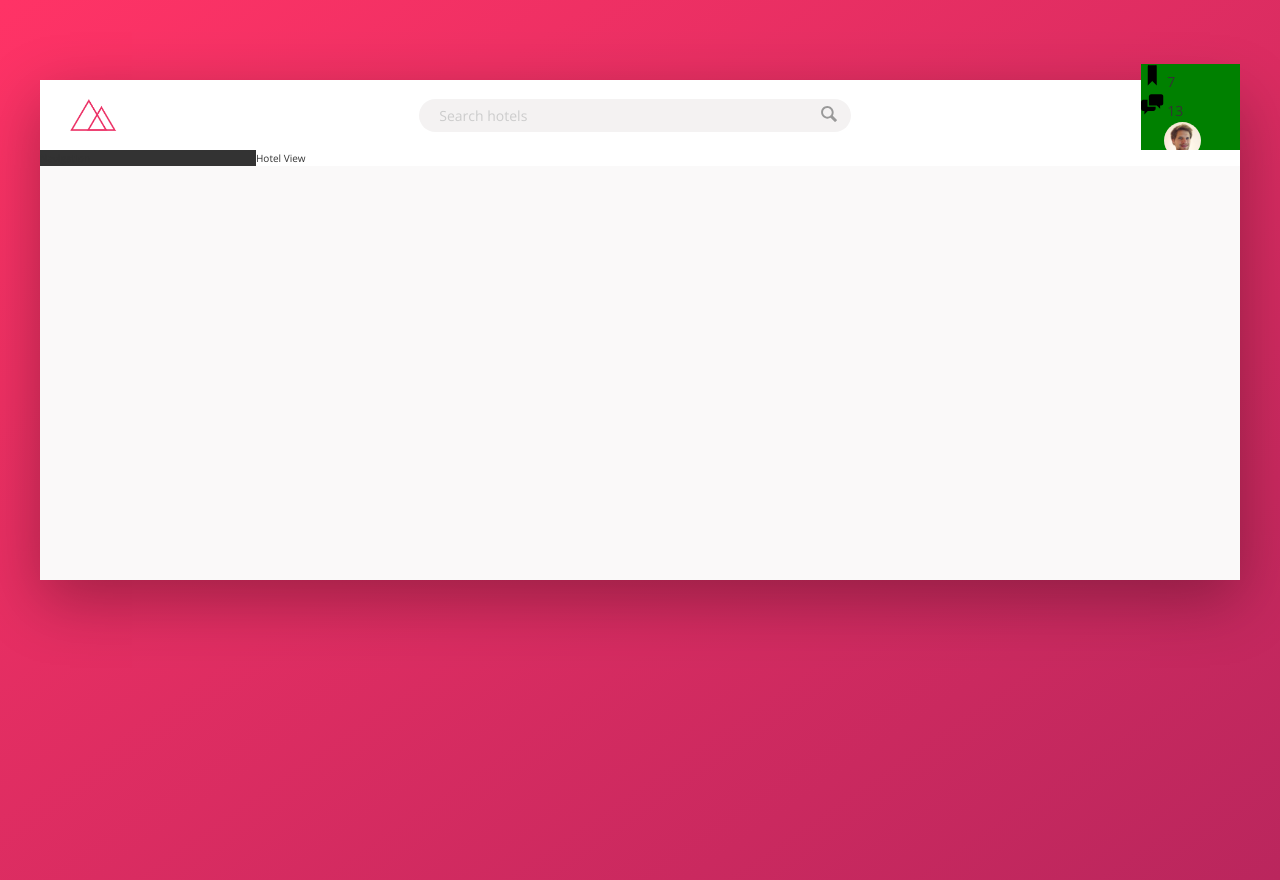
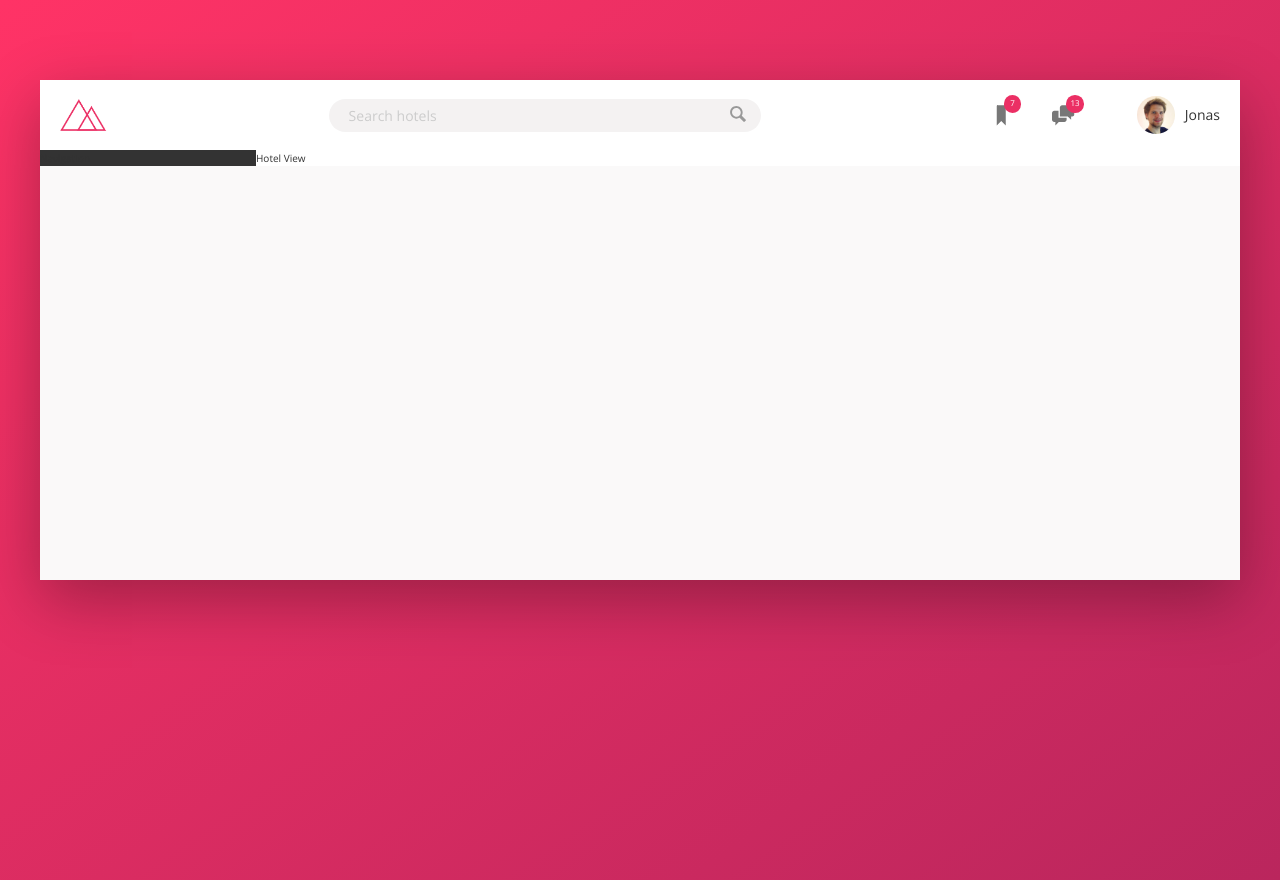
Before and after one commit to BorofskyDev/trillo, a website built with Vite: page index.html in a window 1280 px wide. Built offline with nearby package versions, Linux system fonts and the light colour scheme.

Commit message:
finished header

```diff
--- a/index.html
+++ b/index.html
@@ -35,7 +35,7 @@
           <svg class="user-nav__icon">
             <use xlink:href="img/sprite.svg#icon-chat"></use>
           </svg>
-          <span class="user-nav__notifications">13</span>
+          <span class="user-nav__notification">13</span>
         </div>
         <div class="user-nav__icon-box">
           <svg class="user-nav__icon">
--- a/sass/_components.scss
+++ b/sass/_components.scss
@@ -1,6 +1,6 @@
 .logo {
     height: 3.25rem;
-    margin-left: 3rem;
+    margin-left: 2rem;
 }
 
 .search {
@@ -60,32 +60,51 @@
 }
 
 .user-nav {
-    background-color: green;
+    align-self: stretch;
+    display: flex;
+    align-items: center;
+
+    & > * {
+        padding: 0 2rem;
+        cursor: pointer;
+        height: 100%;
+        display: flex;
+        align-items: center;
+    }
+
+    & > *:hover {
+        background-color: var(--color-grey-light-2);
+    }
+
     &__icon-box {
+        position: relative;
 
     }
 
     &__icon {
         height: 2.25rem;
         width: 2.25rem;
+        fill: var(--color-grey-dark-2);
     }
 
     &__notification {
-
-
-    }
-
-    &__user {
-
+        font-size: .8rem;
+        height: 1.75rem;
+        width: 1.75rem;
+        border-radius: 50%;
+        background-color: var(--color-primary);
+        color: #fff;
+        position: absolute;
+        top: 1.5rem;
+        right: 1.1rem;
+        display: flex;
+        justify-content: center;
+        align-items: center;
     }
 
     &__user-photo {
         height: 3.75rem;
         border-radius: 50%;
-
-    }
-
-    &__user-name {
-
+        margin-right: 1rem;
     }
 }
```
